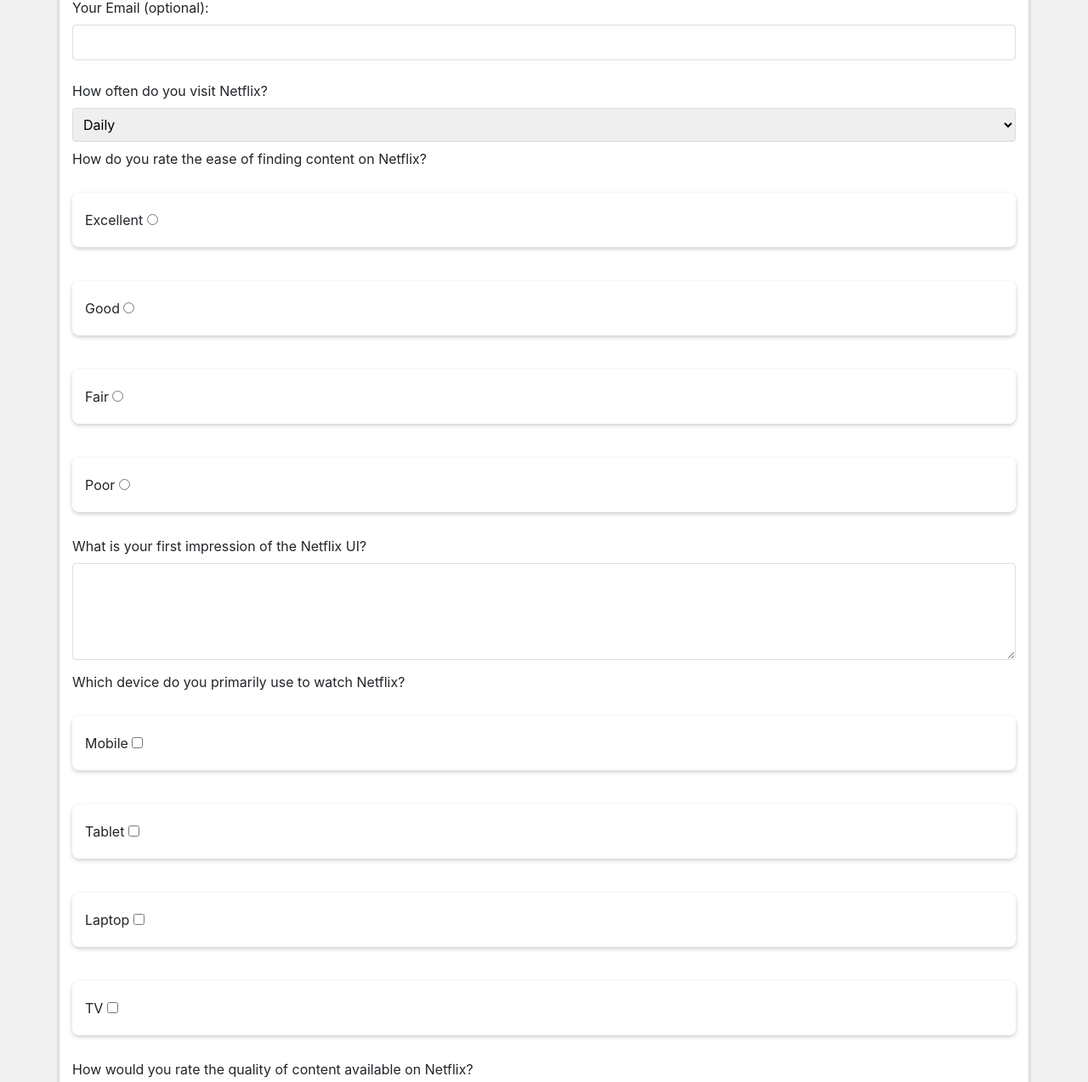
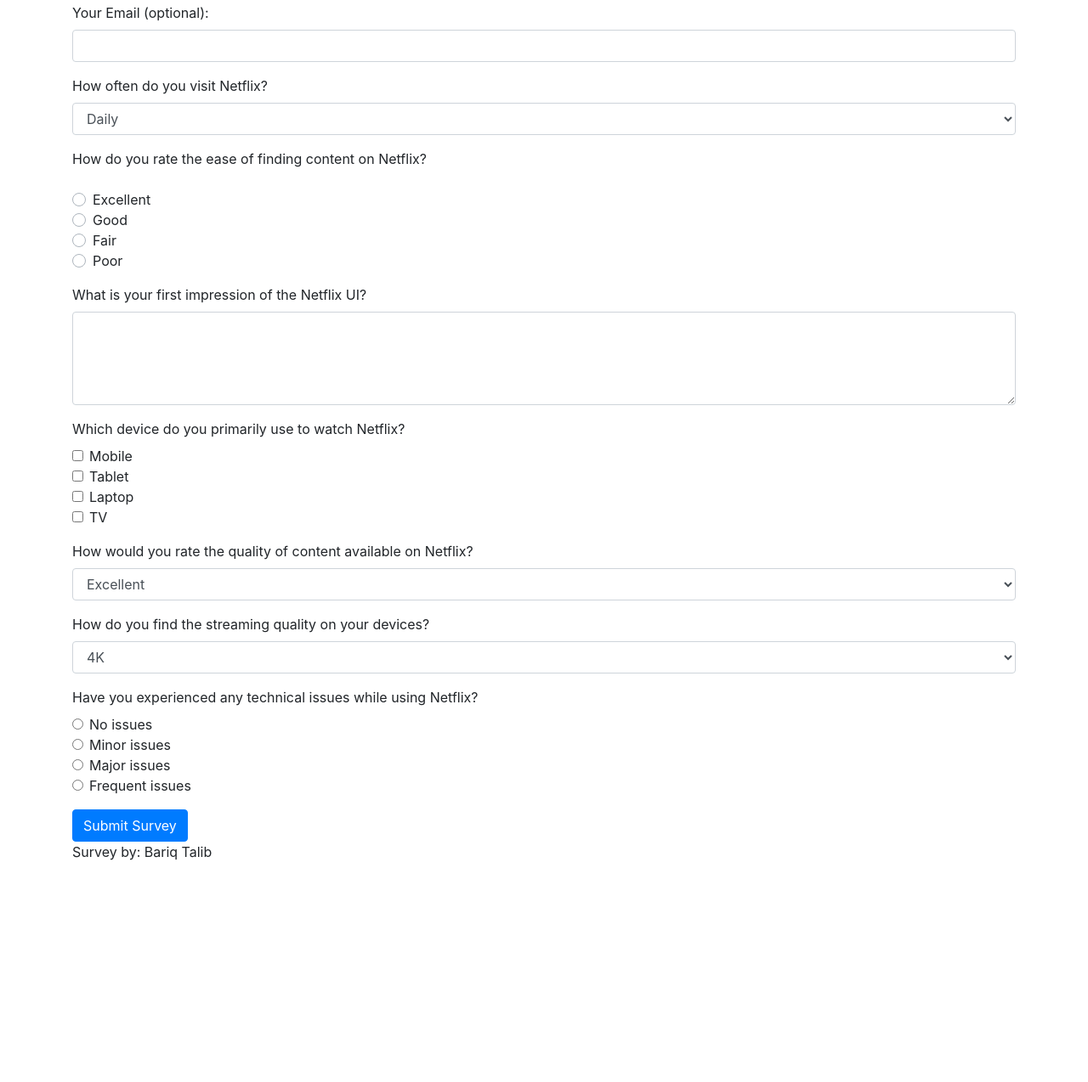
Before and after one commit to SEG3125-A/group40-lab6, a website: page public/index.html in a window 1280 px wide. Shown: the part 820-2094 px from the top of the page at 85% size. After the commit the page ends 1851 px from the top, so only its background shows below. Drawn offline with nearby package versions, Linux system fonts and the light colour scheme.

Commit message:
Cleanup: add more bootstrap + cleanup css and html code

```diff
--- a/public/index.html
+++ b/public/index.html
@@ -2,117 +2,224 @@
 <html lang="en">
   <head>
     <meta charset="UTF-8" />
-    <link rel="stylesheet" href="style.css" />
+    <meta name="viewport" content="width=device-width, initial-scale=1.0" />
     <title>Netflix UI Survey</title>
+    <link
+      href="https://stackpath.bootstrapcdn.com/bootstrap/4.5.2/css/bootstrap.min.css"
+      rel="stylesheet"
+    />
   </head>
   <body>
     <div class="container">
-        <h1>Netflix UI Evaluation Survey</h1>
-        <a href="https://www.netflix.com" target="_blank">Visit Netflix <hr>
+      <h1 class="mt-4">Netflix UI Evaluation Survey</h1>
+      <a href="https://www.netflix.com" target="_blank" class="btn btn-primary"
+        >Visit Netflix</a
+      >
+      <hr />
+      <img src="netflix.jpeg" alt="Netflix UI" class="img-fluid mt-4 mb-4" />
+      <form class="survey-form" action="/submit" method="POST">
+        <div class="form-group">
+          <label for="email">Your Email (optional):</label>
+          <input type="email" id="email" name="email" class="form-control" />
+        </div>
 
-         <img src="netflix.jpeg" alt="Netflix UI" style="max-width: 100%; height: auto;">
-        </a>
-        <form class="survey-form" action="/submit" method="POST">
-          <label for="email">Your Email (optional):</label>
-            <input type="email" id="email" name="email" />
-
+        <div class="form-group">
           <label for="visit-frequency">How often do you visit Netflix?</label>
-            <select id="visit-frequency" name="visit_frequency">
+          <select
+            id="visit-frequency"
+            name="visit_frequency"
+            class="form-control"
+          >
             <option value="daily">Daily</option>
             <option value="weekly">Weekly</option>
             <option value="monthly">Monthly</option>
             <option value="rarely">Rarely</option>
           </select>
-
-            <label>How do you rate the ease of finding content on Netflix?</label>
-            <div class="rating-section">
-                <label class="container">Excellent
-                  <input type="radio" name="ease_of_finding" value="excellent">
-                  <span class="checkmark"></span>
-                </label>
-                <label class="container">Good
-                  <input type="radio" name="ease_of_finding" value="good">
-                  <span class="checkmark"></span>
-                </label>
-                <label class="container">Fair
-                  <input type="radio" name="ease_of_finding" value="fair">
-                  <span class="checkmark"></span>
-                </label>
-                <label class="container">Poor
-                  <input type="radio" name="ease_of_finding" value="poor">
-                  <span class="checkmark"></span>
-                </label>
         </div>
 
-            <label for="ui-impression">What is your first impression of the Netflix UI?</label>
-            <textarea id="ui-impression" name="ui_impression" rows="4" cols="50"></textarea>
-
-            <label>Which device do you primarily use to watch Netflix?</label>
-            <div class="device-section">
-                <label class="container">Mobile
-                  <input type="checkbox" name="device" value="mobile">
-                  <span class="checkmark"></span>
-                </label>
-                <label class="container">Tablet
-                  <input type="checkbox" name="device" value="tablet">
-                  <span class="checkmark"></span>
-                </label>
-                <label class="container">Laptop
-                  <input type="checkbox" name="device" value="laptop">
-                  <span class="checkmark"></span>
-                </label>
-                <label class="container">TV
-                  <input type="checkbox" name="device" value="tv">
-                  <span class="checkmark"></span>
-                </label>
+        <div class="form-group">
+          <label>How do you rate the ease of finding content on Netflix?</label>
+          <div class="d-block my-3">
+            <div class="custom-control custom-radio">
+              <input
+                type="radio"
+                id="easeExcellent"
+                name="ease_of_finding"
+                value="excellent"
+                class="custom-control-input"
+              />
+              <label class="custom-control-label" for="easeExcellent"
+                >Excellent</label
+              >
+            </div>
+            <div class="custom-control custom-radio">
+              <input
+                type="radio"
+                id="easeGood"
+                name="ease_of_finding"
+                value="good"
+                class="custom-control-input"
+              />
+              <label class="custom-control-label" for="easeGood">Good</label>
+            </div>
+            <div class="custom-control custom-radio">
+              <input
+                type="radio"
+                id="easeFair"
+                name="ease_of_finding"
+                value="fair"
+                class="custom-control-input"
+              />
+              <label class="custom-control-label" for="easeFair">Fair</label>
+            </div>
+            <div class="custom-control custom-radio">
+              <input
+                type="radio"
+                id="easePoor"
+                name="ease_of_finding"
+                value="poor"
+                class="custom-control-input"
+              />
+              <label class="custom-control-label" for="easePoor">Poor</label>
+            </div>
+          </div>
         </div>
 
-            <label for="content-quality">How would you rate the quality of content available on Netflix?</label>
-            <select id="content-quality" name="content_quality">
+        <div class="form-group">
+          <label for="ui-impression"
+            >What is your first impression of the Netflix UI?</label
+          >
+          <textarea
+            id="ui-impression"
+            name="ui_impression"
+            rows="4"
+            cols="50"
+            class="form-control"
+          ></textarea>
+        </div>
+
+        <div class="form-group">
+          <label>Which device do you primarily use to watch Netflix?</label>
+          <div class="form-check">
+            <input
+              type="checkbox"
+              name="device"
+              value="mobile"
+              class="form-check-input"
+            />
+            <label class="form-check-label">Mobile</label>
+          </div>
+          <div class="form-check">
+            <input
+              type="checkbox"
+              name="device"
+              value="tablet"
+              class="form-check-input"
+            />
+            <label class="form-check-label">Tablet</label>
+          </div>
+          <div class="form-check">
+            <input
+              type="checkbox"
+              name="device"
+              value="laptop"
+              class="form-check-input"
+            />
+            <label class="form-check-label">Laptop</label>
+          </div>
+          <div class="form-check">
+            <input
+              type="checkbox"
+              name="device"
+              value="tv"
+              class="form-check-input"
+            />
+            <label class="form-check-label">TV</label>
+          </div>
+        </div>
+
+        <div class="form-group">
+          <label for="content-quality"
+            >How would you rate the quality of content available on
+            Netflix?</label
+          >
+          <select
+            id="content-quality"
+            name="content_quality"
+            class="form-control"
+          >
             <option value="excellent">Excellent</option>
             <option value="good">Good</option>
             <option value="average">Average</option>
             <option value="poor">Poor</option>
           </select>
+        </div>
 
-            <label for="streaming-quality">How do you find the streaming quality on your devices?</label>
-            <select id="streaming-quality" name="streaming_quality">
+        <div class="form-group">
+          <label for="streaming-quality"
+            >How do you find the streaming quality on your devices?</label
+          >
+          <select
+            id="streaming-quality"
+            name="streaming_quality"
+            class="form-control"
+          >
             <option value="always_hd">4K</option>
             <option value="mostly_hd">FHD</option>
             <option value="sometimes_hd">HD</option>
           </select>
+        </div>
 
-            <label>Have you experienced any technical issues while using Netflix?</label>
-            <div class="issue-section">
-                <label class="container">No issues
-                  <input type="radio" name="technical_issues" value="no_issues">
-                  <span class="checkmark"></span>
-                </label>
-                <label class="container">Minor issues
-                  <input type="radio" name="technical_issues" value="minor_issues">
-                  <span class="checkmark"></span>
-                </label>
-                <label class="container">Major issues
-                  <input type="radio" name="technical_issues" value="major_issues">
-                  <span class="checkmark"></span>
-                </label>
-                <label class="container">Frequent issues
-                  <input type="radio" name="technical_issues" value="frequent_issues">
-                  <span class="check"></span>
+        <div class="form-group">
+          <label
+            >Have you experienced any technical issues while using
+            Netflix?</label
+          >
+          <div class="form-check">
+            <input
+              type="radio"
+              name="technical_issues"
+              value="no_issues"
+              class="form-check-input"
+            />
+            <label class="form-check-label">No issues</label>
+          </div>
+          <div class="form-check">
+            <input
+              type="radio"
+              name="technical_issues"
+              value="minor_issues"
+              class="form-check-input"
+            />
+            <label class="form-check-label">Minor issues</label>
+          </div>
+          <div class="form-check">
+            <input
+              type="radio"
+              name="technical_issues"
+              value="major_issues"
+              class="form-check-input"
+            />
+            <label class="form-check-label">Major issues</label>
+          </div>
+          <div class="form-check">
+            <input
+              type="radio"
+              name="technical_issues"
+              value="frequent_issues"
+              class="form-check-input"
+            />
+            <label class="form-check-label">Frequent issues</label>
+          </div>
+        </div>
 
-
-                  <hr>
-                  <input type="submit" value="Submit Survey" />
+        <input type="submit" value="Submit Survey" class="btn btn-primary" />
       </form>
       <p class="signature">Survey by: Bariq Talib</p>
     </div>
-        </body>
-
-<link href="https://stackpath.bootstrapcdn.com/bootstrap/4.5.2/css/bootstrap.min.css" rel="stylesheet">
 
     <script src="https://code.jquery.com/jquery-3.5.1.slim.min.js"></script>
     <script src="https://cdn.jsdelivr.net/npm/@popperjs/core@2.9.9/dist/umd/popper.min.js"></script>
     <script src="https://stackpath.bootstrapcdn.com/bootstrap/4.5.2/js/bootstrap.min.js"></script>
-
-
+  </body>
 </html>
--- a/public/style.css
+++ b/public/style.css
@@ -1,4 +1,4 @@
-body,
+/* body,
 html {
   margin: 0;
   padding: 0;
@@ -53,4 +53,4 @@
   margin-top: 2em;
   font-size: 0.85em;
   color: #888;
-}
+} */
```
Lines whose indentation alone changed are shown as unchanged.
